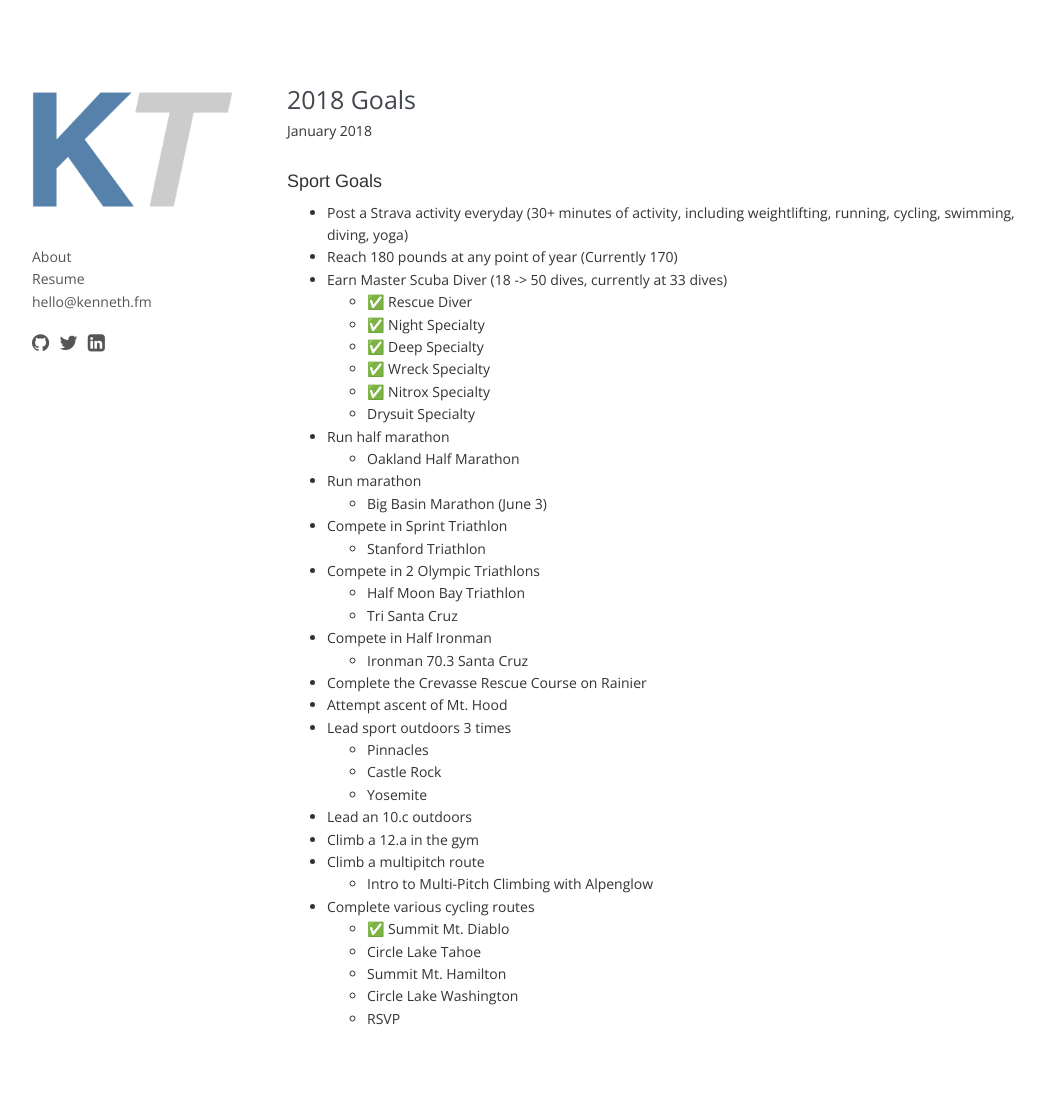
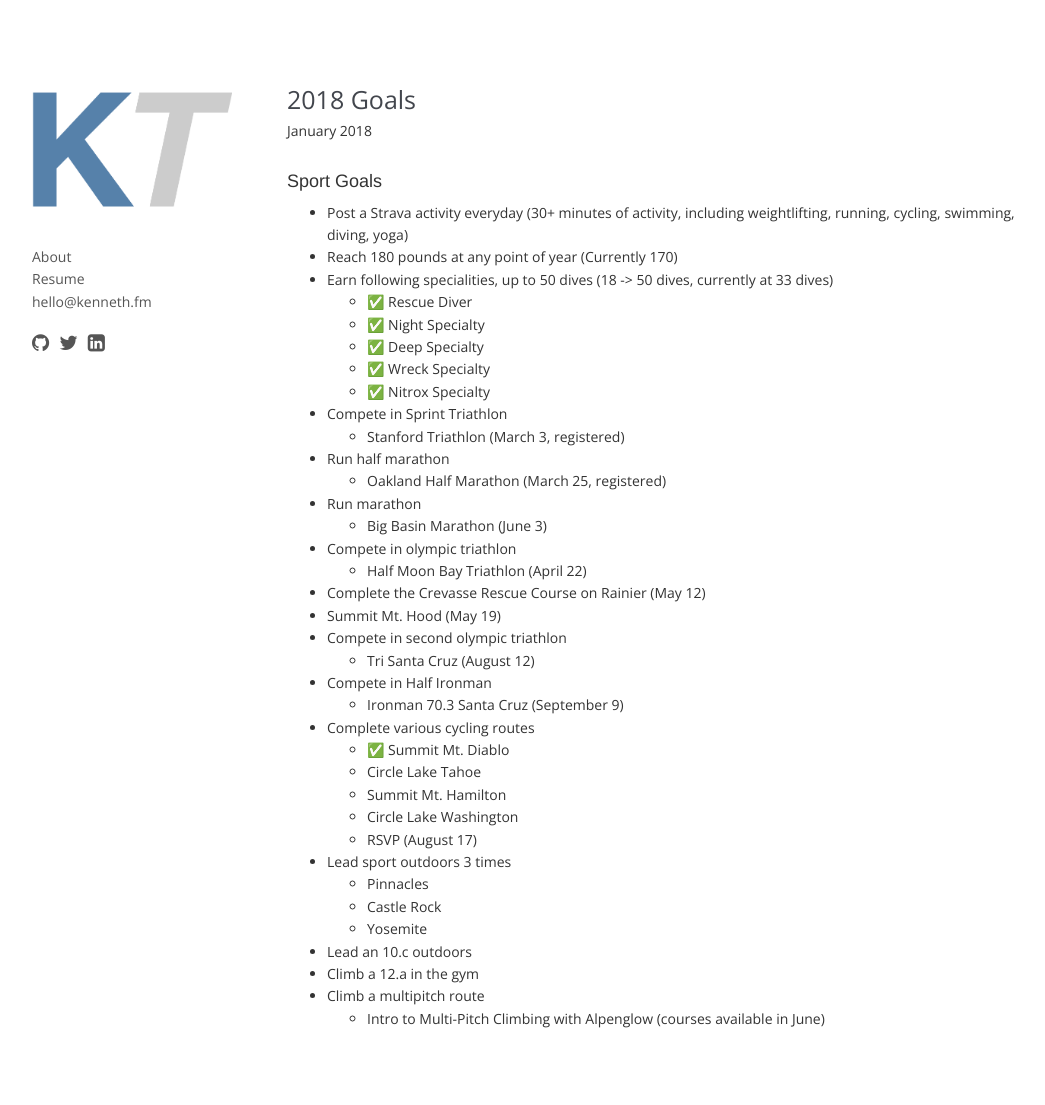
Before and after one commit to ktransier/blog, a Jekyll site: the page built from _posts/2018-01-12-goals-2018.md, in a window 1280 px wide. Shown: the whole page, without its empty margins (113-1158 px from the left). Built offline with Jekyll 4.4.1, drawn with Linux system fonts in a browser that asks for light colours; nearby versions of some CDN libraries.

Commit message:
updating goals

```diff
--- a/_posts/2018-01-12-goals-2018.md
+++ b/_posts/2018-01-12-goals-2018.md
@@ -8,26 +8,32 @@ category: blog
 #### Sport Goals
 - Post a Strava activity everyday (30+ minutes of activity, including weightlifting, running, cycling, swimming, diving, yoga)
 - Reach 180 pounds at any point of year (Currently 170)
-- Earn Master Scuba Diver (18 -> 50 dives, currently at 33 dives)
+- Earn following specialities, up to 50 dives (18 -> 50 dives, currently at 33 dives)
   - ✅   Rescue Diver
   - ✅   Night Specialty
   - ✅   Deep Specialty
   - ✅   Wreck Specialty
   - ✅   Nitrox Specialty
-  - Drysuit Specialty
+- Compete in Sprint Triathlon
+  - Stanford Triathlon (March 3, registered)
 - Run half marathon
-  - Oakland Half Marathon
+  - Oakland Half Marathon (March 25, registered)
 - Run marathon
   - Big Basin Marathon (June 3)
-- Compete in Sprint Triathlon
-  - Stanford Triathlon
-- Compete in 2 Olympic Triathlons
-  - Half Moon Bay Triathlon
-  - Tri Santa Cruz
+- Compete in olympic triathlon
+  - Half Moon Bay Triathlon (April 22)
+- Complete the Crevasse Rescue Course on Rainier (May 12)
+- Summit Mt. Hood (May 19)
+- Compete in second olympic triathlon
+  - Tri Santa Cruz (August 12)
 - Compete in Half Ironman
-  - Ironman 70.3 Santa Cruz
-- Complete the Crevasse Rescue Course on Rainier
-- Attempt ascent of Mt. Hood
+  - Ironman 70.3 Santa Cruz (September 9)
+- Complete various cycling routes
+  - ✅  Summit Mt. Diablo
+  - Circle Lake Tahoe
+  - Summit Mt. Hamilton
+  - Circle Lake Washington
+  - RSVP (August 17)
 - Lead sport outdoors 3 times
   - Pinnacles
   - Castle Rock
@@ -35,10 +41,4 @@ category: blog
 - Lead an 10.c outdoors
 - Climb a 12.a in the gym
 - Climb a multipitch route
-  - Intro to Multi-Pitch Climbing with Alpenglow
-- Complete various cycling routes
-  - ✅  Summit Mt. Diablo
-  - Circle Lake Tahoe
-  - Summit Mt. Hamilton
-  - Circle Lake Washington
-  - RSVP
+  - Intro to Multi-Pitch Climbing with Alpenglow (courses available in June)
```
Also changed, not shown: _posts/2018-02-13-utila.md (added, +10 -0 lines).
